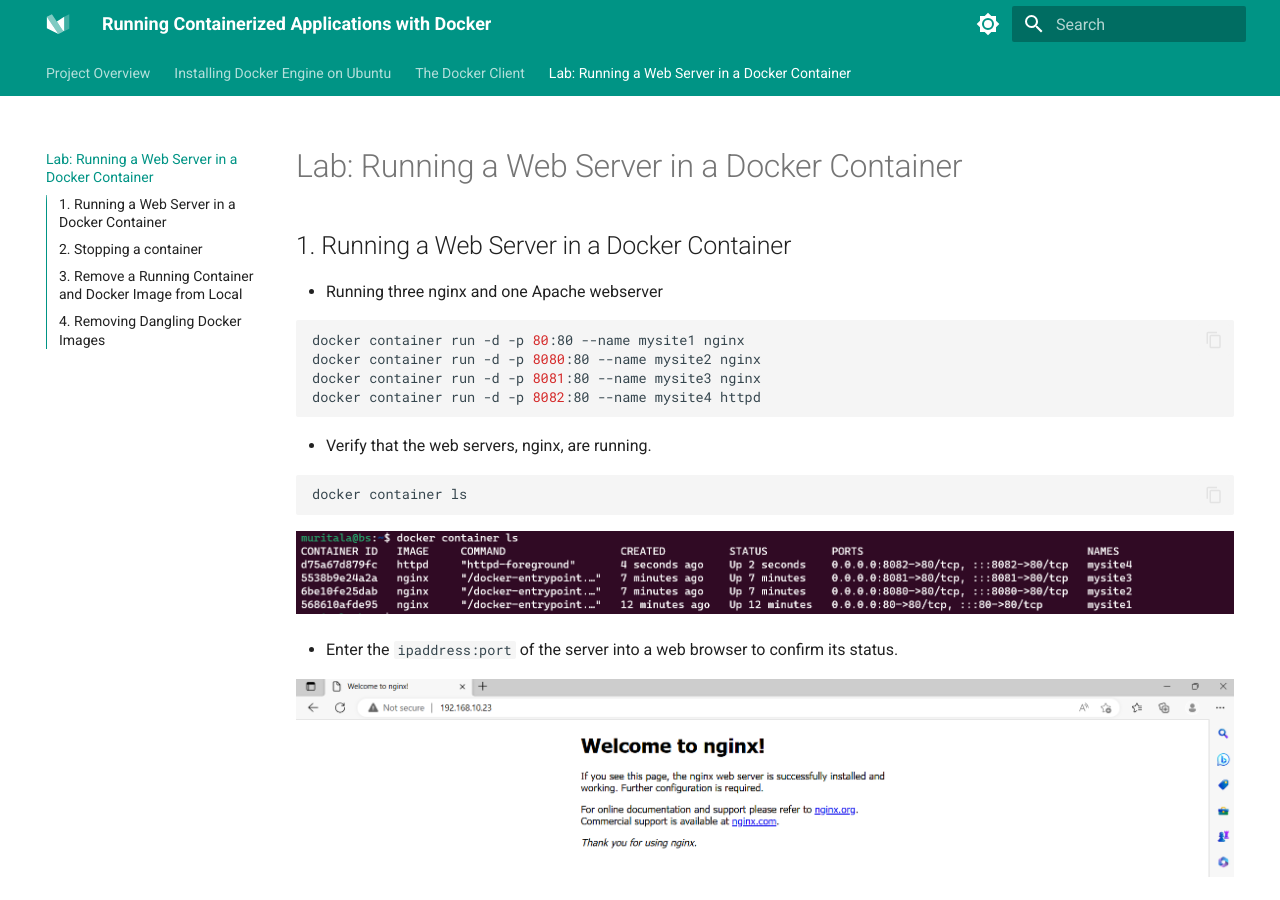
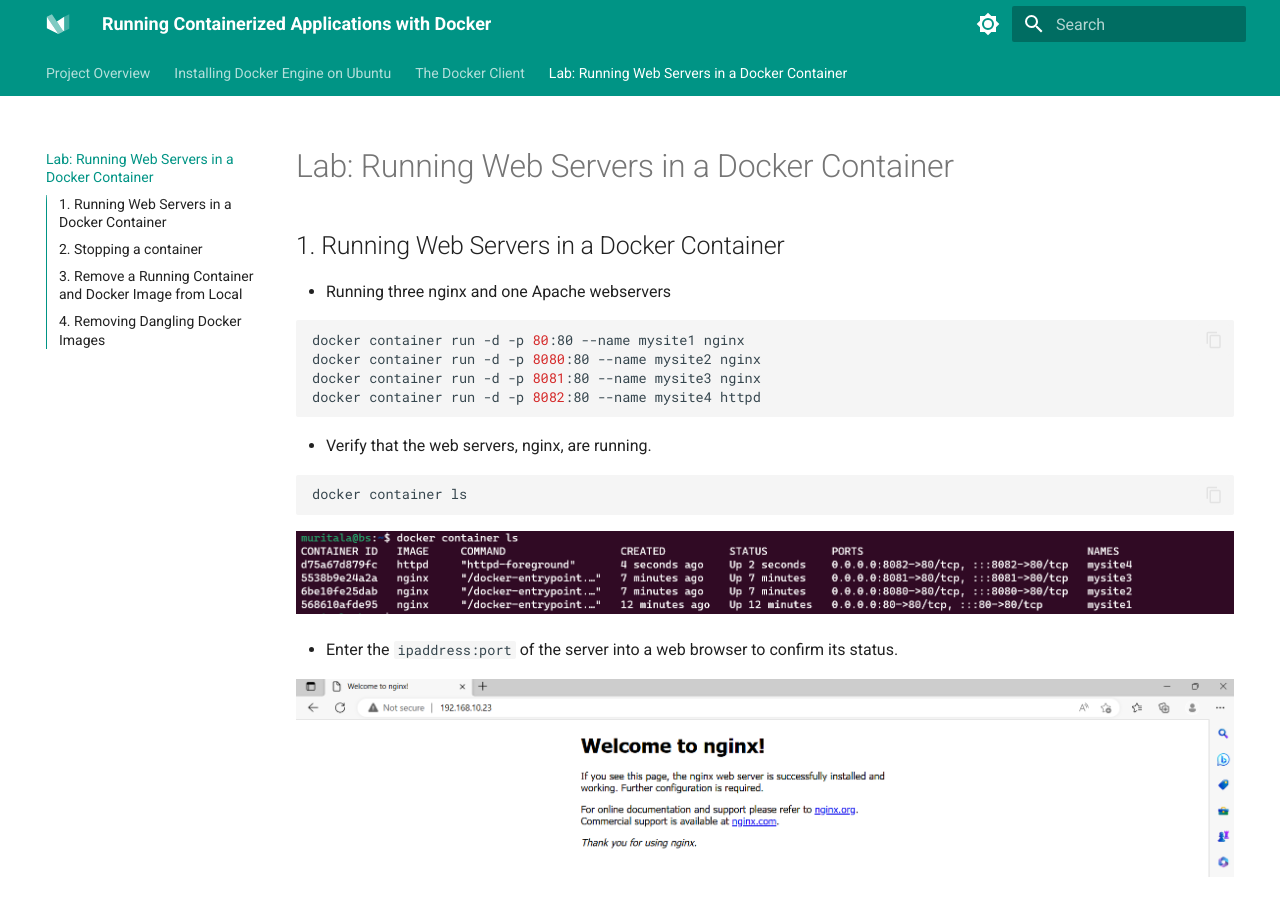
Before and after one commit to muritalatolanrewaju/Running-Containerized-Applications-with-Docker, an MkDocs documentation site: the page built from docs/3-lab-running-webservers-in-a-docker-container.md, in a window 1280 px wide and 900 px high. Built offline with MkDocs 1.6.1 and Material for MkDocs 9.7.7, drawn with Linux system fonts in a browser that asks for light colours.

Commit message:
Updating Documentation

````diff
--- a/docs/lab-running -a-3-webserver-in-a-docker-container.md
+++ b/docs/3-lab-running-webservers-in-a-docker-container.md
@@ -1,8 +1,8 @@
-# Lab: Running a Web Server in a Docker Container
+# Lab: Running Web Servers in a Docker Container
 
-## 1. Running a Web Server in a Docker Container
+## 1. Running Web Servers in a Docker Container
 
-- Running three nginx and one Apache webserver
+- Running three nginx and one Apache webservers
 
 ```bash
 docker container run -d -p 80:80 --name mysite1 nginx
````
